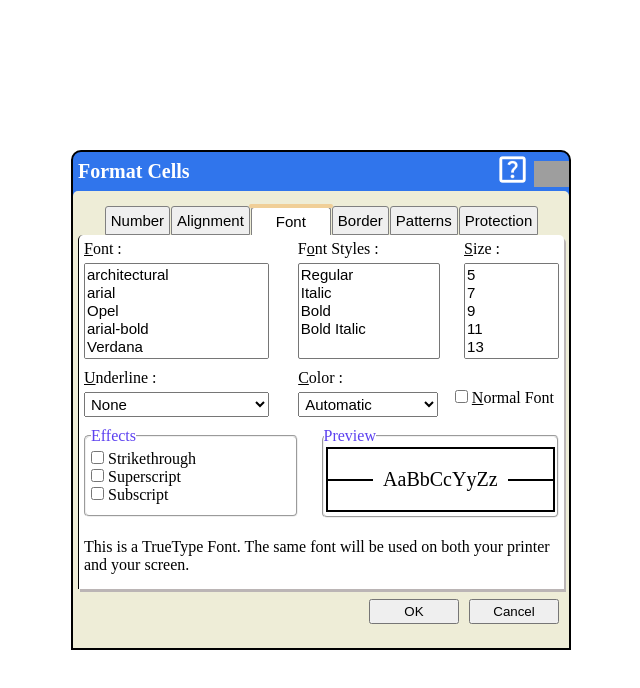
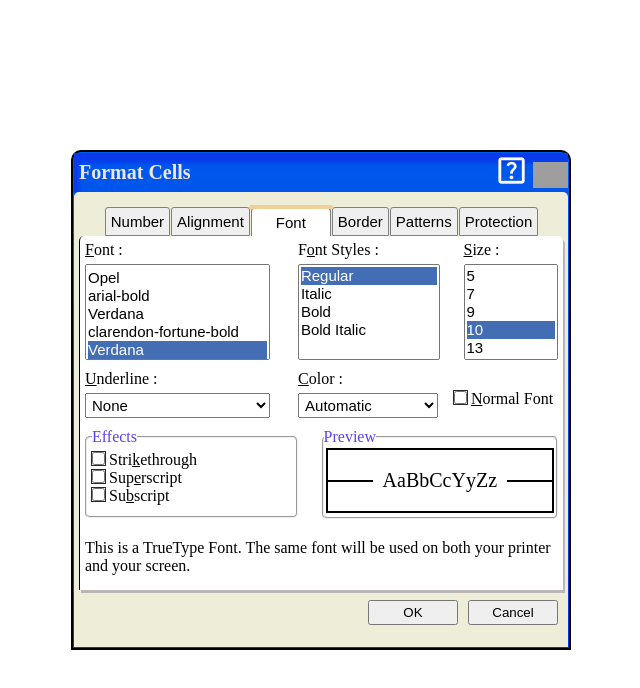
Before and after one commit to uc-pkj/CSS-Assignment-2, a plain HTML site: page index.html in a window 1280 px wide. Shown: the whole page, without its empty margins (319-959 px from the left). Drawn offline with Linux system fonts and the light colour scheme; grey boxes are pictures that could not be loaded; a web font is replaced by a local one.

Commit message:
fix bugs and inprovments

```diff
--- a/index.html
+++ b/index.html
@@ -7,6 +7,10 @@
     <meta name="viewport" content="width=device-width, initial-scale=1.0">
     <title>CSS Assignment</title>
     <link rel="stylesheet" href="style.css">
+    <link rel="preconnect" href="https://fonts.googleapis.com">
+<link rel="preconnect" href="https://fonts.gstatic.com" crossorigin>
+<link href="https://fonts.googleapis.com/css2?family=Castoro&display=swap" rel="stylesheet">
+
 </head>
 
 <body>
@@ -41,7 +45,7 @@
                                 <option value="arial-bold">arial-bold</option>
                                 <option value="Verdana">Verdana</option>
                                 <option value="clarendon-fortune-bold">clarendon-fortune-bold</option>
-                                <option value="Verdana">Verdana</option>
+                                <option value="Verdana" selected>Verdana</option>
                                 <option value="Helvetica">Helvetica</option>
                                 <option value="Tahoma">Tahoma</option>
                                 <option value="Times New Roman">Times New Roman</option>
@@ -52,7 +56,7 @@
                         <div class="two cmmn">
                             <label for="fontstyles">F<u>o</u>nt Styles : </label>
                             <select name="fontstyles" id="fontstyles" size="5" autocomplete="off">
-                                <option value="Regular">Regular</option>
+                                <option value="Regular" selected>Regular</option>
                                 <option value="Italic">Italic</option>
                                 <option value="Bold">Bold</option>
                                 <option value="BoldItallic">Bold Italic</option>
@@ -64,7 +68,7 @@
                                 <option value="5">5</option>
                                 <option value="7">7</option>
                                 <option value="9">9</option>
-                                <option value="11">11</option>
+                                <option value="11" selected>10</option>
                                 <option value="13">13</option>
                                 <option value="15">15</option>
                                 <option value="17">17</option>
@@ -100,11 +104,11 @@
                             <fieldset>
                                 <legend>Effects</legend>
                                 <input autocomplete="off" type="checkbox" name="Strikethrough" id="Strikethrough">
-                                <label for="Strikethrough">Strikethrough</label><br>
+                                <label for="Strikethrough">Stri<u>k</u>ethrough</label><br>
                                 <input autocomplete="off" type="checkbox" name="Superscript" id="Superscript">
-                                <label for="Superscript">Superscript</label><br>
+                                <label for="Superscript">Sup<u>e</u>rscript</label><br>
                                 <input autocomplete="off" type="checkbox" name="Subscript" id="Subscript">
-                                <label for="Subscript">Subscript</label>
+                                <label for="Subscript">Su<u>b</u>script</label>
                             </fieldset>
                         </div>
                         <div id="preview">
--- a/style.css
+++ b/style.css
@@ -11,7 +11,7 @@
 }
 .outerbox {
   border: 2px solid black;
-  background-color: #3075ec;
+  background:linear-gradient(to bottom,#0058ed,rgb(0,59,218)) ;
   color: white;
   width: 500px;
   /* max-width: 500px;
@@ -20,16 +20,21 @@
   border-radius: 10px 10px 0 0;
   display: flex;
   flex-flow: column;
+  padding: 1px;
 }
 .header {
   display: flex;
   justify-content: space-between;
   align-items: center;
+  box-shadow: 5px 10px 5px #093AEB inset;
 }
 .header > h4 {
   margin: 5px;
   font-size: 20px;
+  font-family: 'Castoro', serif;
+  color: rgb(238, 231, 222);
 }
+
 .trcimage {
   width: 35px;
 }
@@ -95,6 +100,10 @@ right: -3px;
 .start3>.effect{
   width: 50%;
 }
+input[type="checkbox"] {
+  background: linear-gradient(to bottom, #e6e6e3,#ffffff);
+
+}
 label {
   color: #000;
 }
@@ -119,6 +128,12 @@ select{
 }
 .one>select{
   width: 185px;
+}
+.effect input[type=checkbox] {
+  outline: 1px solid rgb(43, 38, 38);
+}
+#normalfont input[type=checkbox] {
+  outline: 1px solid rgb(43, 38, 38);
 }
 legend {
   color: black;
@@ -146,6 +161,11 @@ legend {
 select {
   padding: 2px;
   font-size: 15px;
+}
+option:checked {
+  color: white;
+  background-color: #446EB4;
+  /* background-color: rgb(101, 103, 245); */
 }
 .effect > fieldset {
   border-radius: 5px;
```
